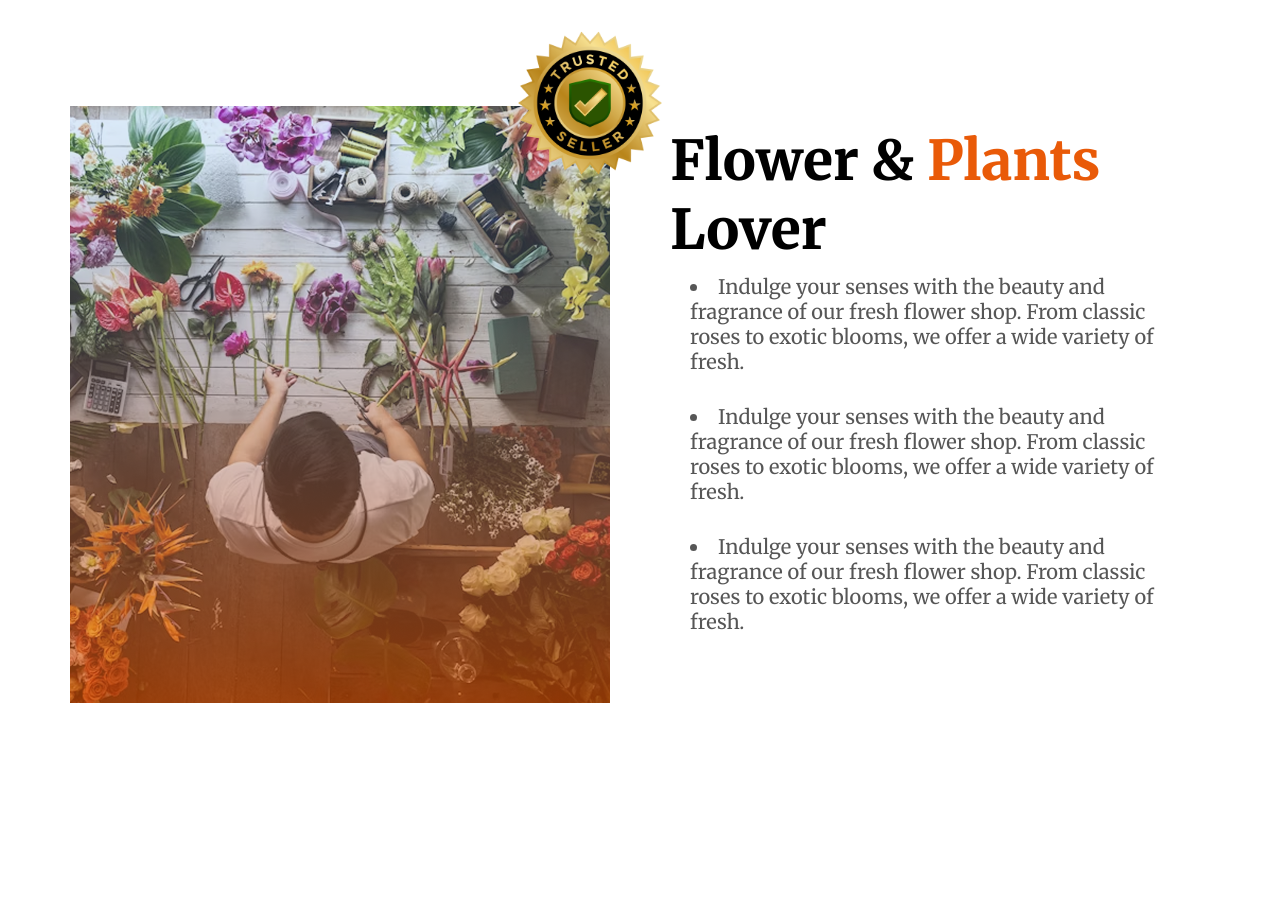
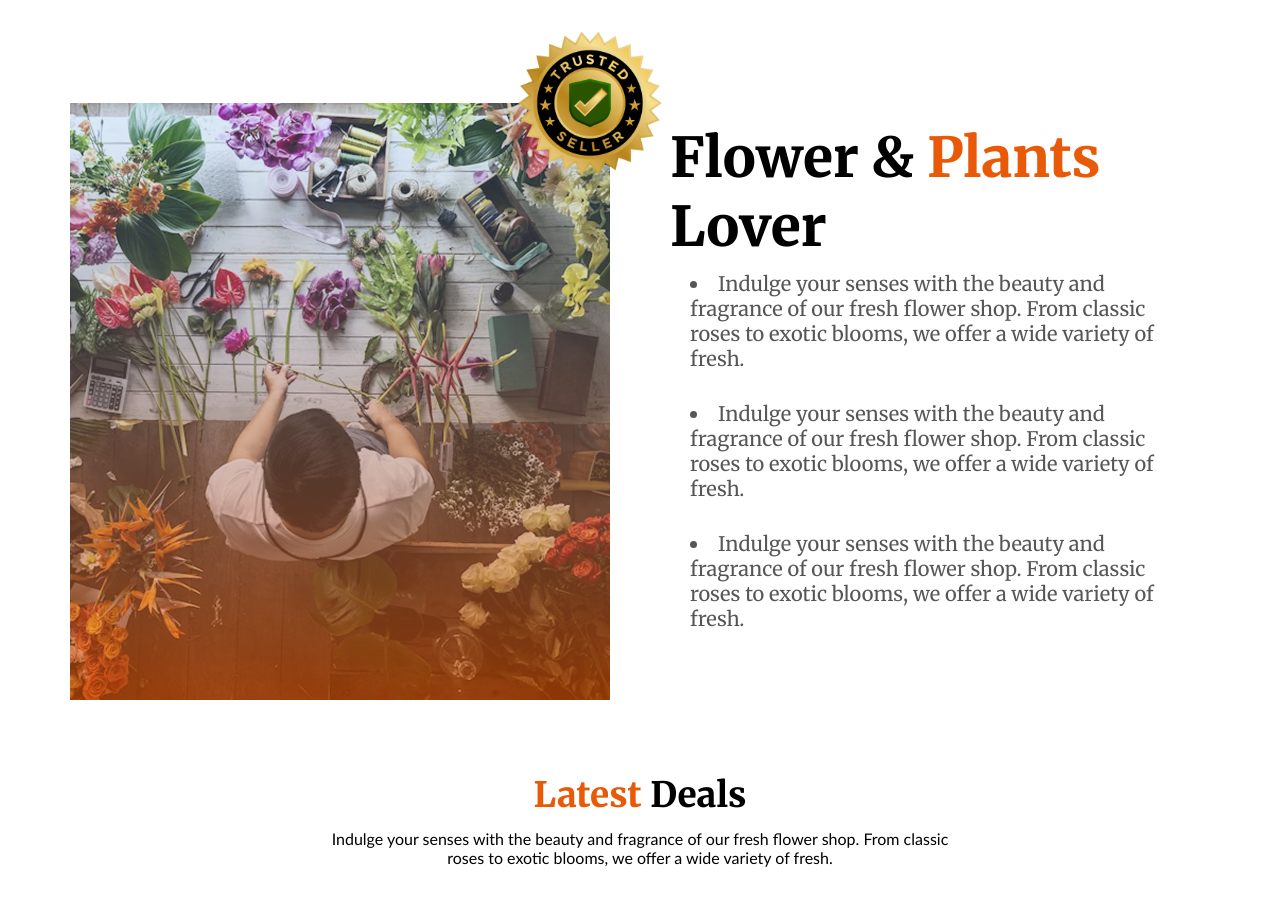
Before and after one commit to SumonReza8525/flower-market, a plain HTML site: page index.html in a window 1280 px wide. Shown: the part 1829-2734 px from the top of the page. Before the commit the page ends 2605 px from the top, so only its background shows below. Drawn offline with Linux system fonts and the light colour scheme.

Commit message:
deals section added

```diff
--- a/index.html
+++ b/index.html
@@ -168,6 +168,17 @@
           </ul>
         </div>
       </section>
+
+      <section class="deals">
+        <p class="deals-title merriweather-normal">
+          <span class="merriweather-normal">Latest </span>Deals
+        </p>
+        <p class="deals-subtitle">
+          Indulge your senses with the beauty and fragrance of our fresh flower
+          shop. From classic roses to exotic blooms, we offer a wide variety of
+          fresh.
+        </p>
+      </section>
     </main>
     <!-- main end -->
   </body>
--- a/styles/deals.css
+++ b/styles/deals.css
@@ -1,5 +1,17 @@
 .deals {
   text-align: center;
   margin: 50px auto;
-  border: 5px solid red;
 }
+.deals .deals-title {
+  font-size: 35px;
+  font-weight: 800;
+}
+.deals span {
+  color: #e95a08;
+}
+.deals-subtitle {
+  max-width: 650px;
+  text-align: center;
+  margin: 10px auto;
+  padding: 2px 8px;
+}
--- a/styles/lover.css
+++ b/styles/lover.css
@@ -29,7 +29,9 @@
   padding: 10px;
   font-size: 20px;
 }
-
+.badge {
+  width: 200px;
+}
 .badge .star {
   width: 200px;
   margin: 0;
@@ -37,6 +39,7 @@
   position: relative;
   left: 420px;
   top: 100px;
+  display: block;
 }
 
 @media screen and (max-width: 507px) {
```
